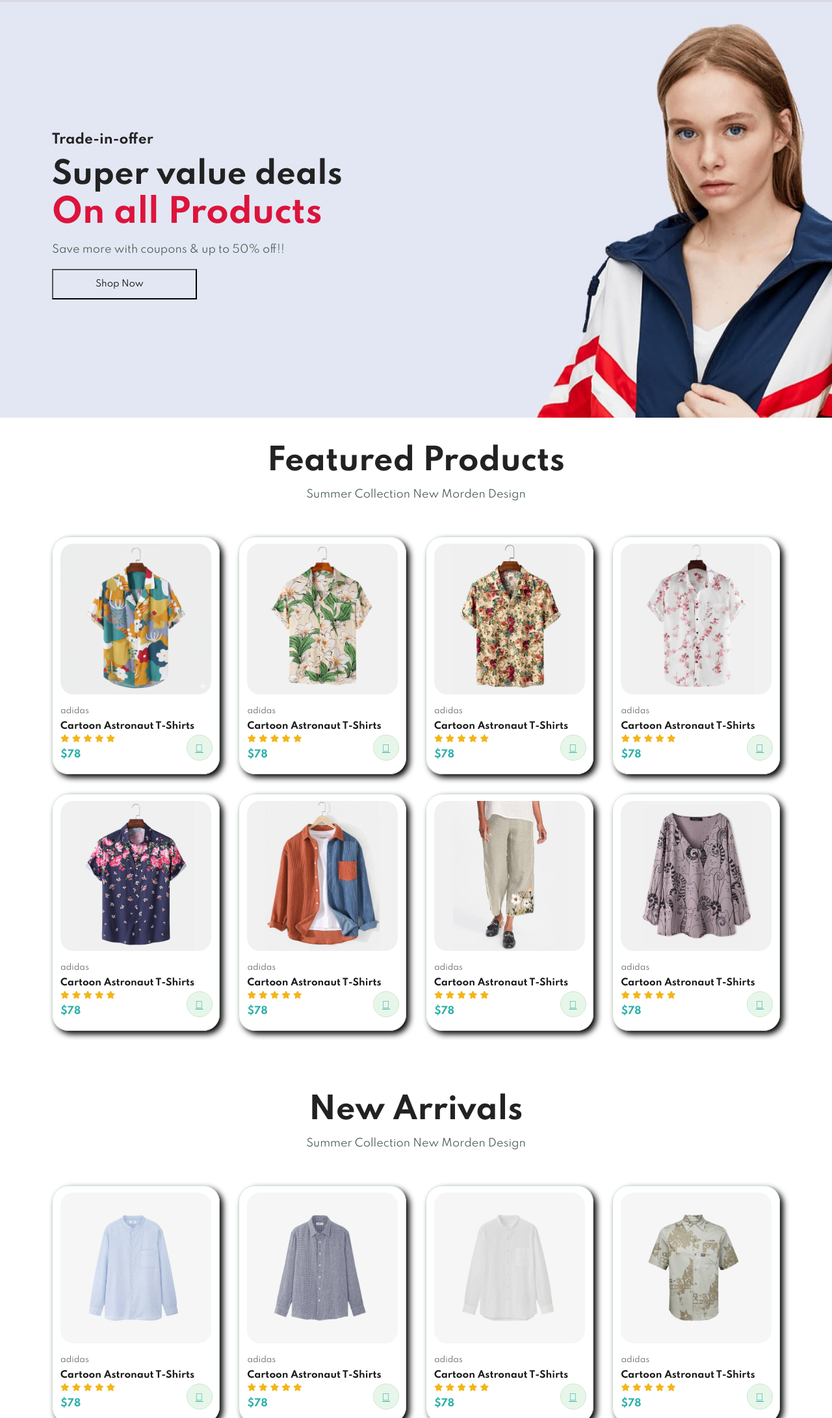
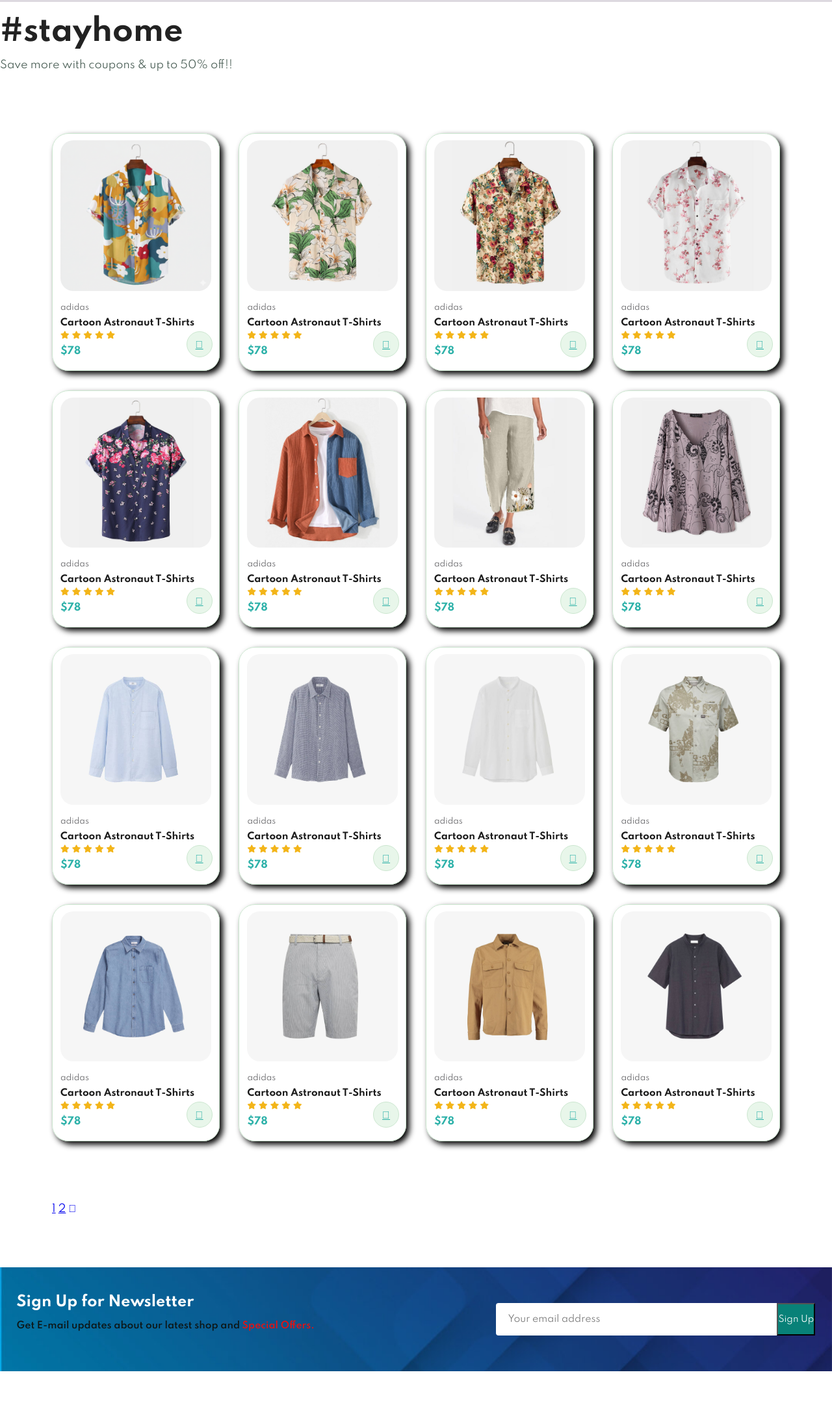
Before and after one commit to ameaymore80-cpu/ecommerce-website, a plain HTML site: page project/shop.html in a window 1280 px wide. Shown: the part 142-2325 px from the top of the page at 65% size. Drawn offline with Linux system fonts and the light colour scheme.

Commit message:
Update shop.html

```diff
--- a/project/shop.html
+++ b/project/shop.html
@@ -37,19 +37,17 @@
         </div>
     </section>
 
-<section id="hero">
+<section id="page-header">
     <br>
-    <h4>Trade-in-offer</h4>
-    <h2>Super value deals</h2>
-    <h1>On all Products</h1>
+
+    <h2>#stayhome</h2>
+
     <p>Save more with coupons & up to 50% off!! </p>
-    <button>Shop Now</button>
-    <script src="script.js"></script>
+
+
     </section>
 
     <section id ="product1" class="section-p1">
-        <h2>Featured Products</h2>
-        <p> Summer Collection New Morden Design</p>
         <div class="pro-container">
             <div class="pro">
                 <img src="img/p1.png"alt="">
@@ -180,13 +178,7 @@
                 </div>
                 <a href="#"<i class="fal fa-shopping-bag cart"></i></a>
             </div>
-        </div>
-    </section>
 
-    <section id ="product1" class="section-p1">
-        <h2>New Arrivals</h2>
-        <p> Summer Collection New Morden Design</p>
-        <div class="pro-container">
             <div class="pro">
                 <img src="img/n1.jpeg"alt="">
                 <div class="des">
@@ -319,6 +311,12 @@
         </div>
     </section>
 
+    <section id="pagination" class="section-p1">
+        <a href="#">1</a>
+        <a href="#">2</a>
+        <a href="#"><i class="fal fa-long-arrow-alt-right"></i></a>
+    </section>
+
     <section id="newsletter" class="section-m1">
         <div class="newstext">
             <h4>Sign Up for Newsletter</h4>
```
